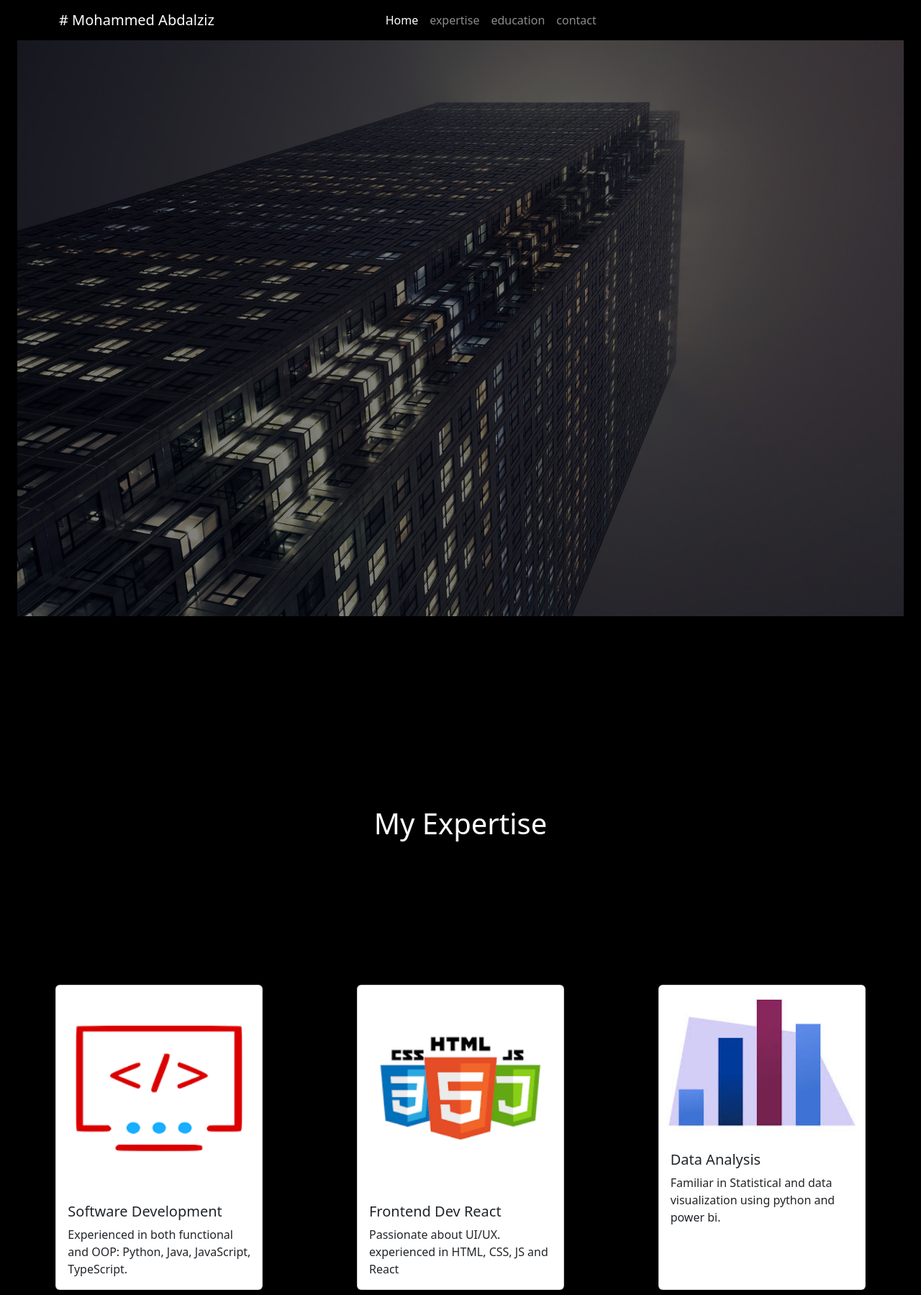
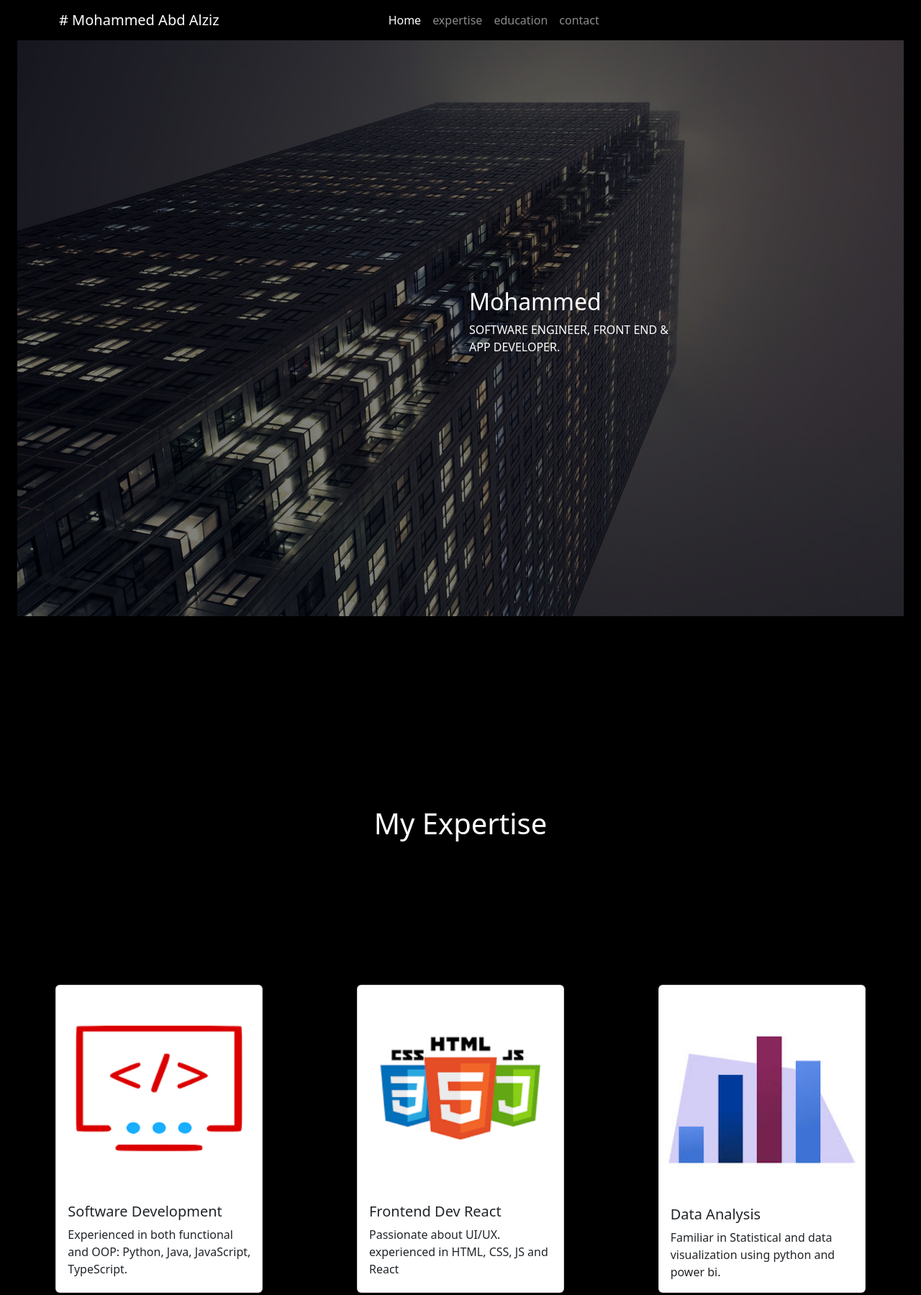
Before and after one commit to mohammedboreny/Portfolio, a plain HTML site: page index.html in a window 1280 px wide. Shown: the top 1799 px of the page at 72% size. Drawn offline with nearby package versions, Linux system fonts and the light colour scheme.

Commit message:
more Adjustment

```diff
--- a/index.html
+++ b/index.html
@@ -23,8 +23,8 @@
     <header>
         <nav class="navbar navbar-expand-lg navbar-dark bg-black ">
 
-            <div class="container">
-                <a class="navbar-brand" href="#"># Mohammed Abdalziz</a>
+            <div class="container justify-content-center">
+                <a class="navbar-brand" href="#"># Mohammed Abd Alziz</a>
 
                 <button class="navbar-toggler" type="button" data-bs-toggle="collapse" data-bs-target="#navbarNav"
                     aria-controls="navbarNav" aria-expanded="false" aria-label="Toggle navigation">
@@ -55,10 +55,17 @@
 
 
         <div class="container-fluid">
+
             <!-- Home background And brief Content  -->
             <div class="container-fluid">
                 <div class="row">
-                    <img src="./3akVAln.jpg" alt="" class="bg-image opacity-50" style="height: 100vh; width: 100%;">
+
+                    <img src="./3akVAln.jpg" alt="" class="bg-lg-image opacity-50" style="height: 100vh; width: 100%;">
+                    <div class="position-absolute top-50 start-50 text-white w-25 h-25">
+                        <h2><span>Mohammed</span></h2>
+                        <span>SOFTWARE ENGINEER, FRONT END & APP DEVELOPER.
+                        </span>
+                    </div>
 
                 </div>
             </div>
@@ -90,12 +97,14 @@
                     <div class="card-body">
                         <h5 class="card-title">Frontend Dev
                             React</h5>
+
                         <p class="card-text">Passionate about UI/UX. experienced in HTML, CSS, JS and React </p>
 
                     </div>
                 </div>
                 <div class="card" style="width: 18rem;">
-                    <img class="card-img-top" src="./Bar chart.jpg" alt="Card image cap">
+                    <img class="card-img-top" src="./Bar chart.jpg" alt="Card image cap" style="padding-top:18% ;">
+                    <br>
                     <div class="card-body">
                         <h5 class="card-title">Data Analysis</h5>
                         <p class="card-text">Familiar in Statistical and data visualization using python and power
@@ -129,9 +138,9 @@
         <br><br><br><br><br><br>
         <!-----------------------contact Info ------------------------ -->
         <div class="container-fluid ">
-            <p class="text-lg-center text-white fw-bolder ">Start aligned text on viewports sized LG (large) or wider.
+            <p class="text-center text-white fw-bolder ">Start aligned text on viewports sized LG (large) or wider.
             </p>
-            <p class="text-lg-center text-white ">Start aligned text on viewports sized LG (large) or wider.</p>
+            <p class="text-center text-white ">Start aligned text on viewports sized LG (large) or wider.</p>
 
 
         </div>
```
